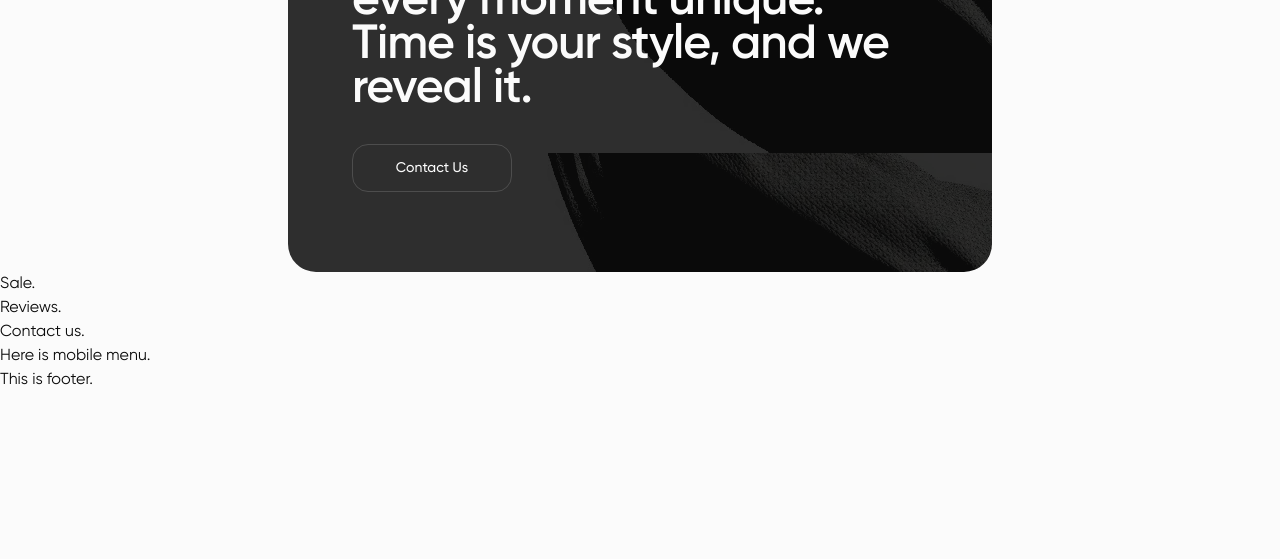
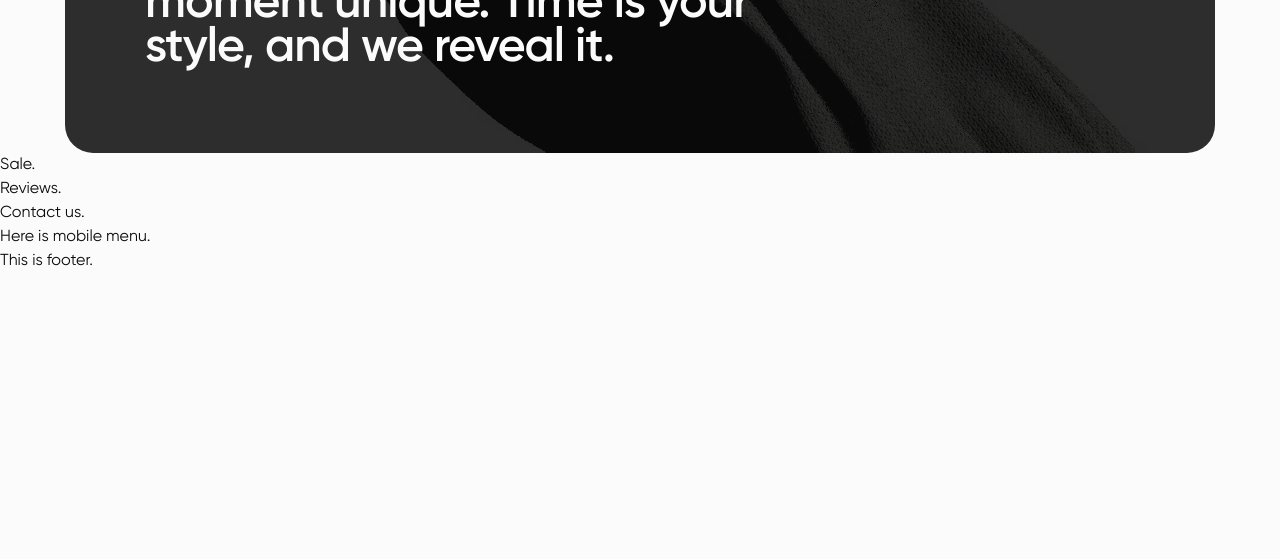
Before and after one commit to Mioshanika/project-undaunted.html-css, a website built with Vite: page src/index.html in a window 1280 px wide. Shown: the part 241-800 px from the top of the page. Built offline with nearby package versions, Linux system fonts and the light colour scheme.

Commit message:
advertisement done

```diff
--- a/src/css/advertisement.css
+++ b/src/css/advertisement.css
@@ -26,8 +26,8 @@
   color: #8f8f8f;
 }
 .ad-itself > a {
-  max-width: 160px;
-  min-height: 48px;
+  width: 160px;
+  height: 48px;
   display: flex;
   justify-content: center;
   align-items: center;
@@ -46,19 +46,23 @@
     gap: 32px;
     background-image: url('/img/advertisiment/advert_tab@1x.webp');
   }
-  .ad-itself > p {
-    font-size: 48px;
-    line-height: 92%;
-  }
   @media screen and (min-resolution: 192dpi) {
     .ad-itself {
       background-image: url('/img/advertisiment/advert_tab@2x.webp');
     }
   }
+  .ad-itself > p {
+    font-size: 48px;
+    line-height: 92%;
+  }
 }
 /* ==================================== DESKTOP > */
-@media screen and (min-width: 1200px) {
+@media screen and (min-width: 1280px) {
   .ad-itself {
+    padding: 83px 80px;
+    max-width: 1150px;
+    flex-direction: row;
+    justify-content: space-between;
     background-image: url('/img/advertisiment/advert_desk@1x.webp');
   }
   @media screen and (min-resolution: 192dpi) {
@@ -66,4 +70,7 @@
       background-image: url('/img/advertisiment/advert_desk@2x.webp');
     }
   }
+  .ad-itself > p {
+    max-width: 690px;
+  }
 }
```
